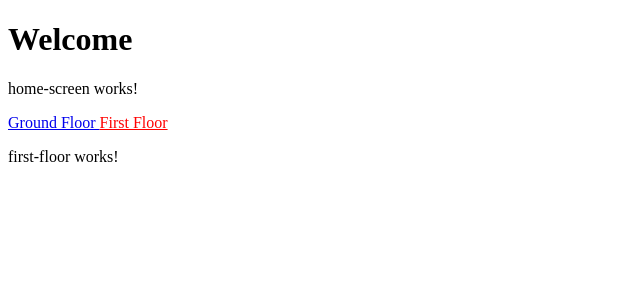
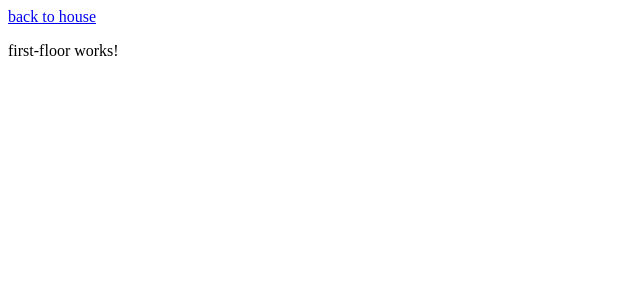
Before and after one commit to antonmaeso/experimentHomeAutomation, an Angular app: page /firstfloor in a window 1280 px wide. Shown: the top 300 px of the page, without its empty margins (0-640 px from the left). Built offline with nearby package versions, Linux system fonts and the light colour scheme.

Commit message:
Sorted routing for app

```diff
--- a/src/app/app.component.html
+++ b/src/app/app.component.html
@@ -1,7 +1 @@
-<app-home-screen></app-home-screen>
-<nav>
-  <a routerLink="/groundfloor" routerLinkActive="active">Ground Floor </a>
-  <a routerLink="/firstfloor" routerLinkActive="active">First Floor</a>
-</nav>
-
 <router-outlet></router-outlet>
--- a/src/app/app.module.ts
+++ b/src/app/app.module.ts
@@ -4,12 +4,14 @@ import { NgModule } from '@angular/core';
 import { AppRoutingModule, routingComponents } from './app-routing.module';
 import { AppComponent } from './app.component';
 import { HomeScreenComponent } from './home-screen/home-screen.component';
+import { HomeLayoutComponent } from './home-layout/home-layout.component';
 
 @NgModule({
   declarations: [
     AppComponent,
     routingComponents,
-    HomeScreenComponent
+    HomeScreenComponent,
+    HomeLayoutComponent
   ],
   imports: [
     BrowserModule,
--- a/src/app/first-floor/first-floor.component.html
+++ b/src/app/first-floor/first-floor.component.html
@@ -1,3 +1,6 @@
+<a routerLink="/homelayout" routerLinkActive="active">
+  back to house
+</a>
 <p>
   first-floor works!
 </p>
--- a/src/app/ground-floor/ground-floor.component.html
+++ b/src/app/ground-floor/ground-floor.component.html
@@ -1,3 +1,6 @@
+<a routerLink="/homelayout" routerLinkActive="active">
+  back to house
+</a>
 <p>
   ground-floor works!
 </p>
--- /dev/null
+++ b/src/app/home-layout/home-layout.component.html
@@ -0,0 +1,5 @@
+<nav>
+  <a routerLink="/groundfloor" routerLinkActive="active">Ground Floor </a>
+  <a routerLink="/firstfloor" routerLinkActive="active">First Floor</a>
+  <a routerLink="/" routerLinkActive="active">HomePage</a>
+</nav>
--- /dev/null
+++ b/src/app/home-layout/home-layout.component.ts
@@ -0,0 +1,12 @@
+import { Component, OnInit } from "@angular/core";
+
+@Component({
+  selector: "app-home-layout",
+  templateUrl: "./home-layout.component.html",
+  styleUrls: ["./home-layout.component.css"]
+})
+export class HomeLayoutComponent implements OnInit {
+  constructor() {}
+
+  ngOnInit() {}
+}
--- a/src/app/home-screen/home-screen.component.html
+++ b/src/app/home-screen/home-screen.component.html
@@ -1,4 +1,3 @@
-<h1>Welcome</h1>
-<p>
-  home-screen works!
-</p>
+<h1 routerLink="/homelayout" routerLinkActive="active">
+  Welcome home-screen works!
+</h1>
```
Also changed, not shown: src/app/app-routing.module.ts (+6 -2 lines), src/app/home-layout/home-layout.component.css (added), 1 other file (tests, documents, lock files or other folders).
